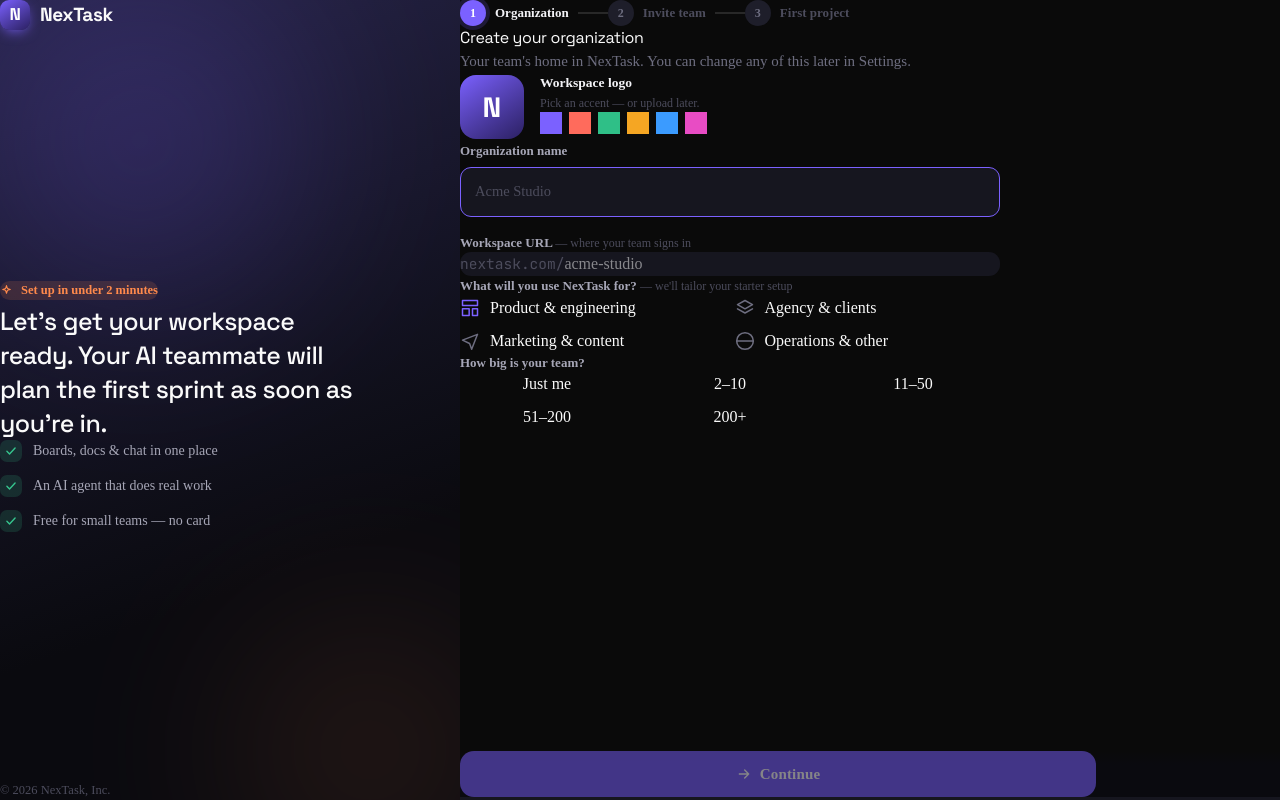
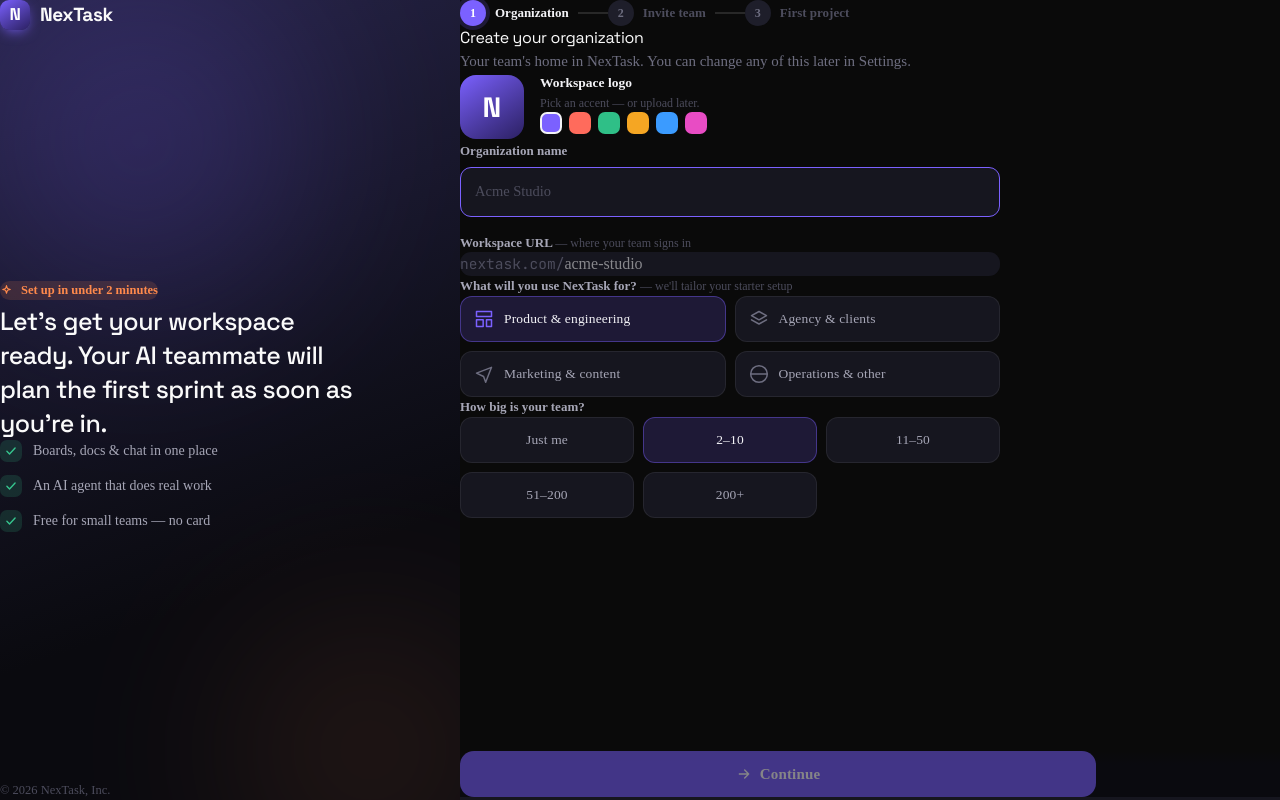
Before and after one commit to AwaisAmin/nextask-ai-saas, a Next.js app: page /onboarding in a window 1280 px wide. Built offline with nearby package versions, Linux system fonts and the light colour scheme.

Commit message:
converting to dynamic comp..

```diff
--- a/src/app/(onboarding)/onboarding.css
+++ b/src/app/(onboarding)/onboarding.css
@@ -441,22 +441,6 @@
     gap: 7px;
   }
 
-  .swatch {
-    width: 22px;
-    height: 22px;
-    border-radius: 7px;
-    cursor: pointer;
-    border: 2px solid transparent;
-    transition: transform 0.12s;
-
-    &:hover {
-      transform: scale(1.1);
-    }
-    &.sel {
-      border-color: var(--text-0);
-    }
-  }
-
   /* Option grids */
   .opt-grid {
     display: grid;
@@ -467,42 +451,6 @@
     }
     &.cols-3 {
       grid-template-columns: repeat(3, 1fr);
-    }
-  }
-
-  .ob-opt {
-    display: flex;
-    align-items: center;
-    gap: 10px;
-    padding: 12px 13px;
-    border-radius: 12px;
-    text-align: left;
-    font-size: 13.5px;
-    font-weight: 500;
-    color: var(--text-1);
-    background: var(--bg-2);
-    border: 1px solid var(--border);
-    transition: all 0.15s;
-    cursor: pointer;
-    font-family: inherit;
-
-    &:hover {
-      border-color: var(--border-2);
-    }
-
-    &.sel {
-      background: var(--primary-soft);
-      border-color: var(--primary-line);
-      color: var(--text-0);
-
-      & .o-ic {
-        color: var(--primary);
-      }
-    }
-
-    &.center {
-      justify-content: center;
-      text-align: center;
     }
   }
 
--- a/src/components/ui/button.tsx
+++ b/src/components/ui/button.tsx
@@ -22,6 +22,12 @@
         destructive:
           "bg-transparent text-(--danger) rounded-xl border border-(--danger) hover:bg-(--danger)/10",
         link: "text-primary underline-offset-4 hover:underline p-0 h-auto",
+        // ── Selection tile (opt grids) ────────────────────────────────
+        option:
+          "bg-(--bg-2) border border-(--border) rounded-[12px] justify-start text-left hover:border-(--border-2) data-[selected=true]:bg-(--primary-soft) data-[selected=true]:border-(--primary-line) data-[selected=true]:text-(--text-0)",
+        // ── Color swatch picker ───────────────────────────────────────
+        swatch:
+          "rounded-[7px] border-2 border-transparent hover:scale-110 data-[selected=true]:border-(--text-0)",
       },
       size: {
         sm: "py-2    px-3.5  text-sm    rounded-[10px]",
@@ -31,6 +37,18 @@
         "icon-sm": "size-7 rounded-lg [&_svg:not([class*='size-'])]:size-3.5",
       },
     },
+    // compoundVariants run after variant+size in the cva output, so these win tailwind-merge
+    compoundVariants: [
+      {
+        variant: "option",
+        class:
+          "text-(--text-1) font-medium py-3 px-[13px] text-[13.5px] gap-[10px]",
+      },
+      {
+        variant: "swatch",
+        class: "size-[22px] p-0",
+      },
+    ],
     defaultVariants: {
       variant: "primary",
       size: "md",
--- a/src/features/onboarding/components/steps/StepOrg.tsx
+++ b/src/features/onboarding/components/steps/StepOrg.tsx
@@ -11,6 +11,7 @@
   SLUG_STATUS,
   SLUG_STATUS_LABELS,
 } from "@/constants/onboarding";
+import { Button } from "@/components/ui/button";
 import { Input } from "@/components/ui/input";
 import { cn } from "@/lib/utils";
 import {
@@ -25,19 +26,7 @@
   OrgUseCase,
   StepHandle,
   StepOrgCallbacks,
-  UseCaseOptionProps,
 } from "../../types";
-
-const UseCaseOption = ({ uc, isSelected, onSelect }: UseCaseOptionProps) => (
-  <button
-    type="button"
-    className={cn("ob-opt", isSelected && "sel")}
-    onClick={onSelect}
-  >
-    <PathIcon path={uc.path} className="o-ic" />
-    {uc.label}
-  </button>
-);
 
 export const StepOrg = forwardRef<
   StepHandle,
@@ -105,10 +94,10 @@
           <div className="ls">Pick an accent — or upload later.</div>
           <div className="logo-pick">
             {ORG_ACCENTS.map((c) => (
-              <button
+              <Button
                 key={c}
-                type="button"
-                className={cn("swatch", c === accent && "sel")}
+                variant="swatch"
+                data-selected={c === accent}
                 style={{ background: c }}
                 onClick={() => setAccent(c)}
               />
@@ -172,12 +161,21 @@
         </label>
         <div className="opt-grid cols-2">
           {ORG_USE_CASES.map((uc) => (
-            <UseCaseOption
+            <Button
               key={uc.id}
-              uc={uc}
-              isSelected={uc.id === useCase}
-              onSelect={() => setUseCase(uc.id)}
-            />
+              variant="option"
+              data-selected={uc.id === useCase}
+              onClick={() => setUseCase(uc.id)}
+            >
+              <PathIcon
+                path={uc.path}
+                className="o-ic"
+                style={{
+                  color: uc.id === useCase ? "var(--primary)" : undefined,
+                }}
+              />
+              {uc.label}
+            </Button>
           ))}
         </div>
       </div>
@@ -187,14 +185,15 @@
         <label>How big is your team?</label>
         <div className="opt-grid cols-3">
           {ORG_SIZES.map((s) => (
-            <button
+            <Button
               key={s.value}
-              type="button"
-              className={cn("ob-opt center", s.value === size && "sel")}
+              variant="option"
+              data-selected={s.value === size}
+              className="justify-center"
               onClick={() => setSize(s.value)}
             >
               {s.label}
-            </button>
+            </Button>
           ))}
         </div>
         {ORG_LARGE_SIZES.includes(size) && (
--- a/src/features/onboarding/types.ts
+++ b/src/features/onboarding/types.ts
@@ -65,12 +65,6 @@
   onSelect: () => void;
 };
 
-export type UseCaseOptionProps = {
-  uc: UseCase;
-  isSelected: boolean;
-  onSelect: () => void;
-};
-
 // ── Step callback types ───────────────────────────────────────────────────────
 
 export type StepOrgCallbacks = {
--- a/src/icons/PathIcon.tsx
+++ b/src/icons/PathIcon.tsx
@@ -1,18 +1,23 @@
+import type React from "react";
+
 export const PathIcon = ({
   path,
   size = 20,
   className,
   strokeWidth = 1.8,
+  style,
 }: {
   path: string;
   size?: number;
   className?: string;
   strokeWidth?: number;
+  style?: React.CSSProperties;
 }) => (
   <svg
     width={size}
     height={size}
     className={className}
+    style={style}
     viewBox="0 0 24 24"
     fill="none"
     stroke="currentColor"
```
